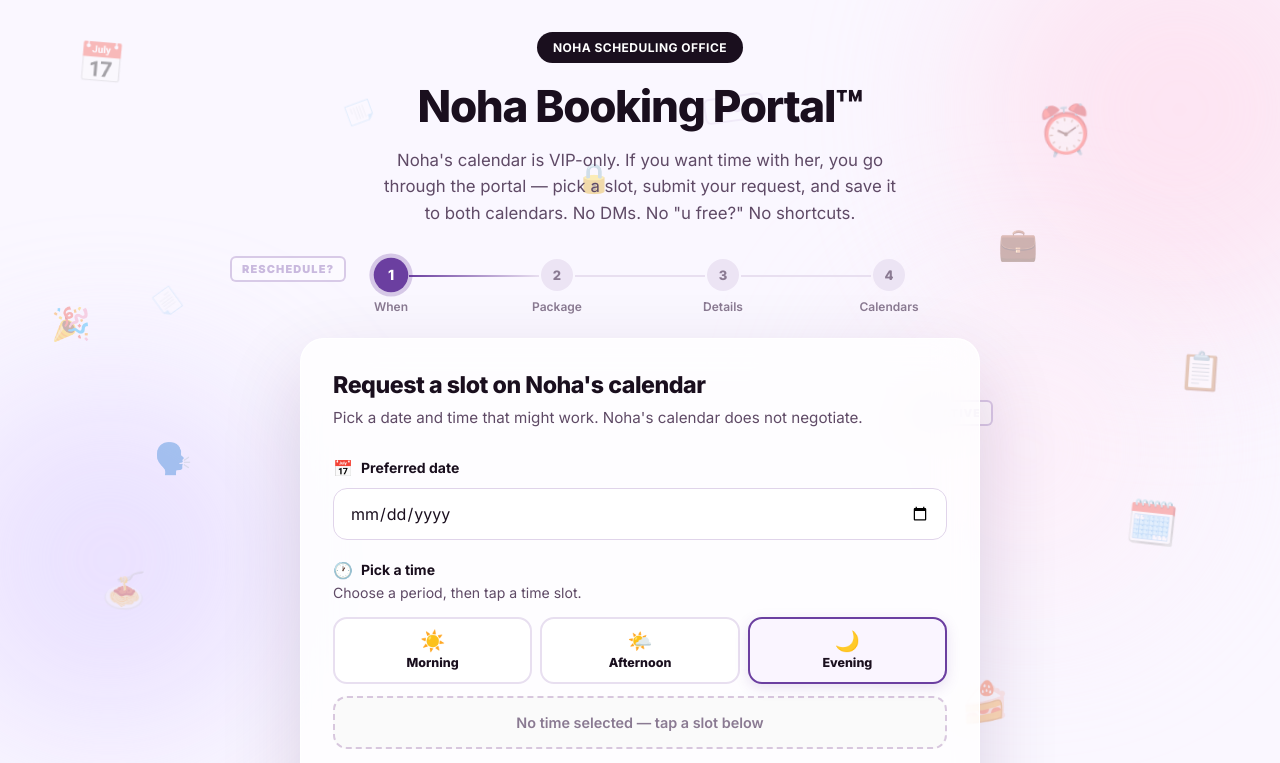
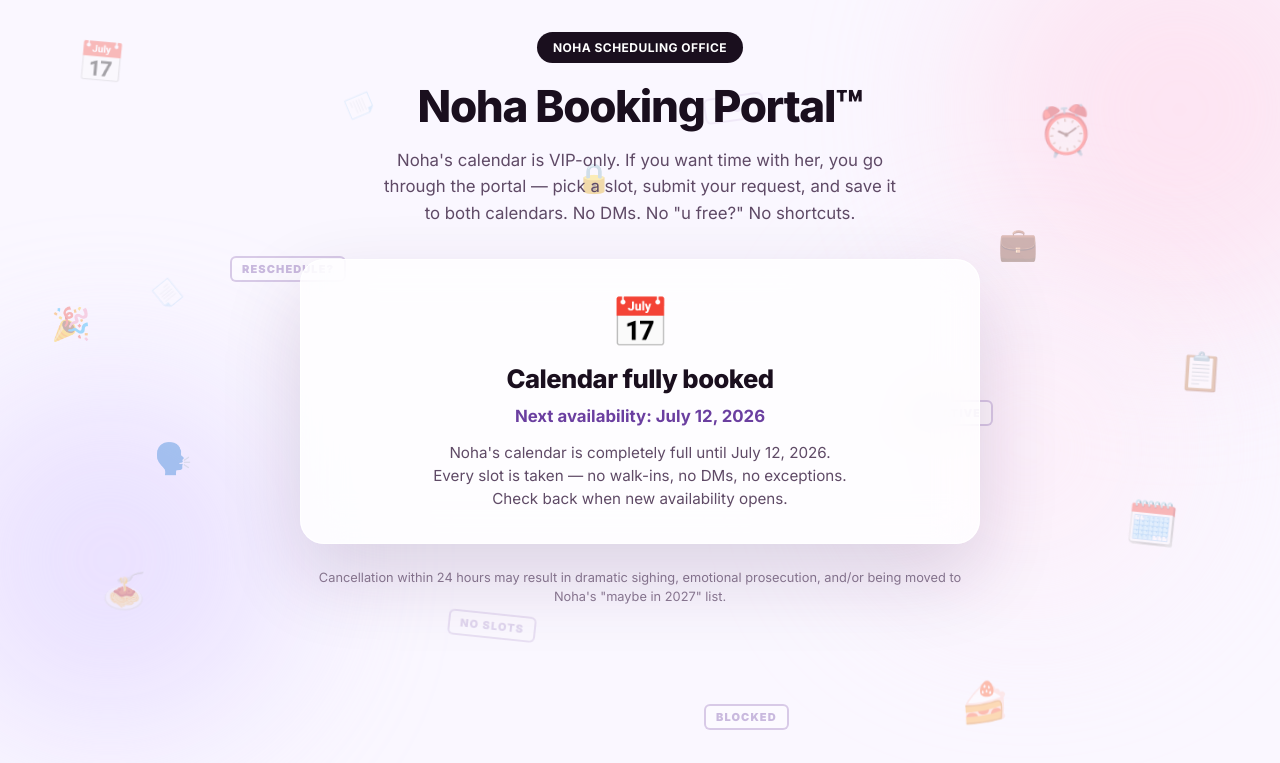
Before and after one commit to nohaelsheweikh/noha-booking-portal, a React (Vite) app: page / in a window 1280 px wide. Shown: the top 763 px of the page. Built offline with nearby package versions, Linux system fonts and the light colour scheme; no server answers.

Commit message:
Block bookings until July 12, 2026

```diff
--- a/src/App.css
+++ b/src/App.css
@@ -333,6 +333,35 @@ body {
   transform: scale(1.08);
 }
 
+.booked-out-notice {
+  text-align: center;
+  padding: 48px 32px;
+}
+
+.booked-out-icon {
+  font-size: 3rem;
+  margin-bottom: 12px;
+}
+
+.booked-out-notice h2 {
+  margin: 0 0 12px;
+  font-size: 1.6rem;
+  font-weight: 800;
+  letter-spacing: -0.02em;
+}
+
+.booked-out-date {
+  margin: 0 0 16px;
+  font-size: 1.05rem;
+  font-weight: 700;
+  color: var(--purple);
+}
+
+.booked-out-notice .step-desc {
+  margin: 0 auto;
+  max-width: 420px;
+}
+
 .form-card {
   background: var(--glass);
   backdrop-filter: blur(20px);
--- /dev/null
+++ b/src/components/booking/BookedOutNotice.jsx
@@ -0,0 +1,17 @@
+import { BOOKED_OUT_TITLE, bookedOutMessage } from "../../constants/copy";
+import { formatBookingOpensDate } from "../../constants/availability";
+
+export default function BookedOutNotice() {
+  const opensOn = formatBookingOpensDate();
+
+  return (
+    <div className="form-card booked-out-notice fade-in">
+      <div className="booked-out-icon" aria-hidden="true">
+        📅
+      </div>
+      <h2>{BOOKED_OUT_TITLE}</h2>
+      <p className="booked-out-date">Next availability: {opensOn}</p>
+      <p className="step-desc">{bookedOutMessage(opensOn)}</p>
+    </div>
+  );
+}
--- a/src/components/booking/WhenStep.jsx
+++ b/src/components/booking/WhenStep.jsx
@@ -1,3 +1,4 @@
+import { getMinBookingDate } from "../../constants/availability";
 import { WHEN_STEP_DESC } from "../../constants/copy";
 import TimePicker from "../TimePicker";
 
@@ -17,7 +18,7 @@ export default function WhenStep({ date, time, onDateChange, onTimeChange }) {
           id="date"
           value={date}
           onChange={(e) => onDateChange(e.target.value)}
-          min={new Date().toISOString().split("T")[0]}
+          min={getMinBookingDate()}
         />
       </div>
 
--- /dev/null
+++ b/src/constants/availability.js
@@ -0,0 +1,24 @@
+export const BOOKING_OPENS_ON = "2026-07-12";
+
+export function isBeforeBookingOpens() {
+  const today = new Date().toISOString().split("T")[0];
+  return today < BOOKING_OPENS_ON;
+}
+
+export function getMinBookingDate() {
+  const today = new Date().toISOString().split("T")[0];
+  return today > BOOKING_OPENS_ON ? today : BOOKING_OPENS_ON;
+}
+
+export function isDateBookable(date) {
+  return Boolean(date) && date >= getMinBookingDate();
+}
+
+export function formatBookingOpensDate() {
+  const [year, month, day] = BOOKING_OPENS_ON.split("-").map(Number);
+  return new Date(year, month - 1, day).toLocaleDateString("en-US", {
+    month: "long",
+    day: "numeric",
+    year: "numeric",
+  });
+}
--- a/src/constants/copy.js
+++ b/src/constants/copy.js
@@ -43,3 +43,9 @@ export const CALENDAR_SECTION_SUB =
 
 export const GUEST_CALENDAR_SUB = "Your proof that you actually got on her calendar";
 export const HOST_CALENDAR_SUB = "For Noha — because she definitely didn't enter this herself";
+
+export const BOOKED_OUT_TITLE = "Calendar fully booked";
+export const bookedOutMessage = (opensOn) =>
+  `Noha's calendar is completely full until ${opensOn}. ` +
+  "Every slot is taken — no walk-ins, no DMs, no exceptions. " +
+  "Check back when new availability opens.";
--- a/src/containers/BookingWizardContainer.jsx
+++ b/src/containers/BookingWizardContainer.jsx
@@ -2,6 +2,8 @@ import {
   HERO_SUBTITLE,
   PORTAL_NAME,
 } from "../constants/copy";
+import { isBeforeBookingOpens } from "../constants/availability";
+import BookedOutNotice from "../components/booking/BookedOutNotice";
 import BookingForm from "../components/booking/BookingForm";
 import FinePrint from "../components/layout/FinePrint";
 import Hero from "../components/layout/Hero";
@@ -33,6 +35,10 @@ export default function BookingWizardContainer({ wizard }) {
     <PageLayout>
       <Hero title={PORTAL_NAME} subtitle={HERO_SUBTITLE} />
 
+      {isBeforeBookingOpens() ? (
+        <BookedOutNotice />
+      ) : (
+        <>
           <StepIndicator currentStep={step} />
 
           <BookingForm
@@ -54,6 +60,8 @@ export default function BookingWizardContainer({ wizard }) {
             onSubmit={handleNext}
             onBack={goBack}
           />
+        </>
+      )}
 
       <FinePrint />
     </PageLayout>
--- a/src/hooks/useBookingWizard.js
+++ b/src/hooks/useBookingWizard.js
@@ -5,6 +5,7 @@ import {
   DEFAULT_TIME,
   WIZARD_STEPS,
 } from "../constants/booking";
+import { isDateBookable } from "../constants/availability";
 import { NOHA_EMAIL } from "../constants/config";
 import { buildDualCalendarEvents, parseShareParams } from "../utils/calendar";
 import { isValidEmail } from "../utils/emailValidation";
@@ -80,6 +81,11 @@ export function useBookingWizard() {
         return;
       }
 
+      if (step === 0 && !isDateBookable(date)) {
+        alert("That date isn't available yet — Noha's calendar is fully booked until then.");
+        return;
+      }
+
       if (step === 2) {
         if (!guestName.trim()) {
           alert("Please enter your name.");
```
Lines whose indentation alone changed are shown as unchanged.
